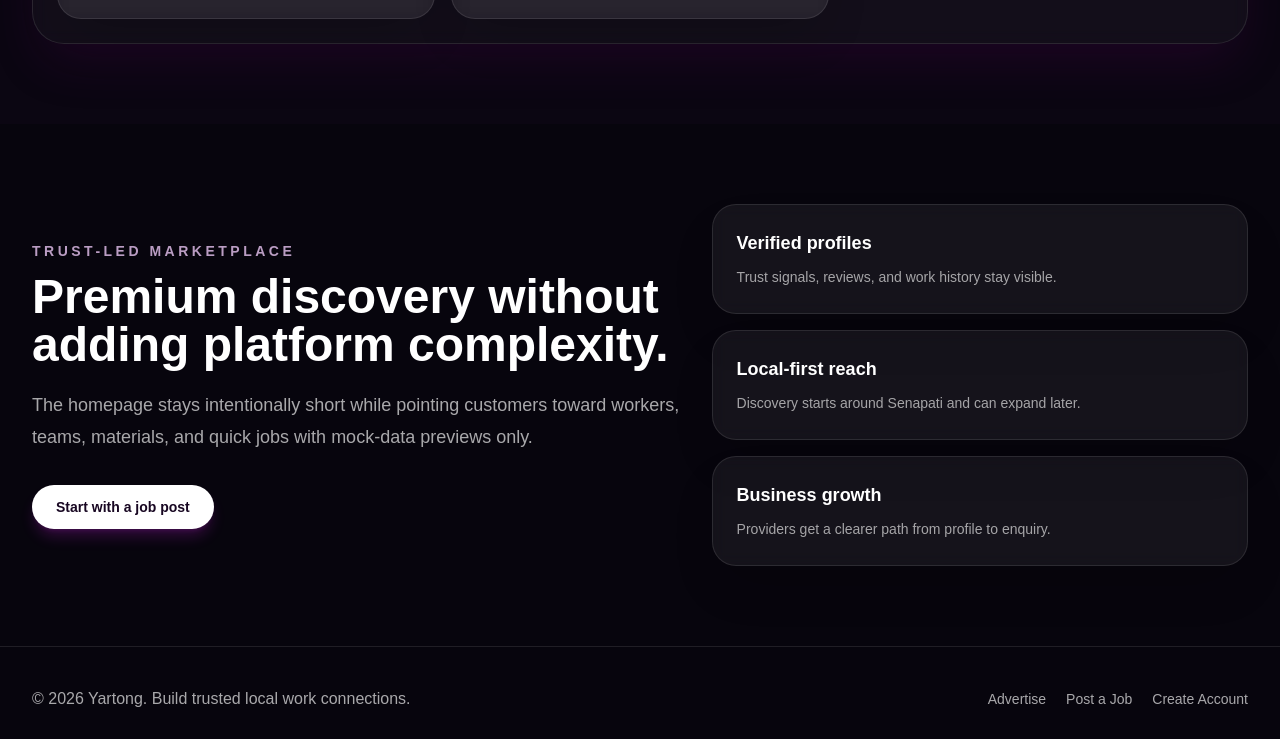
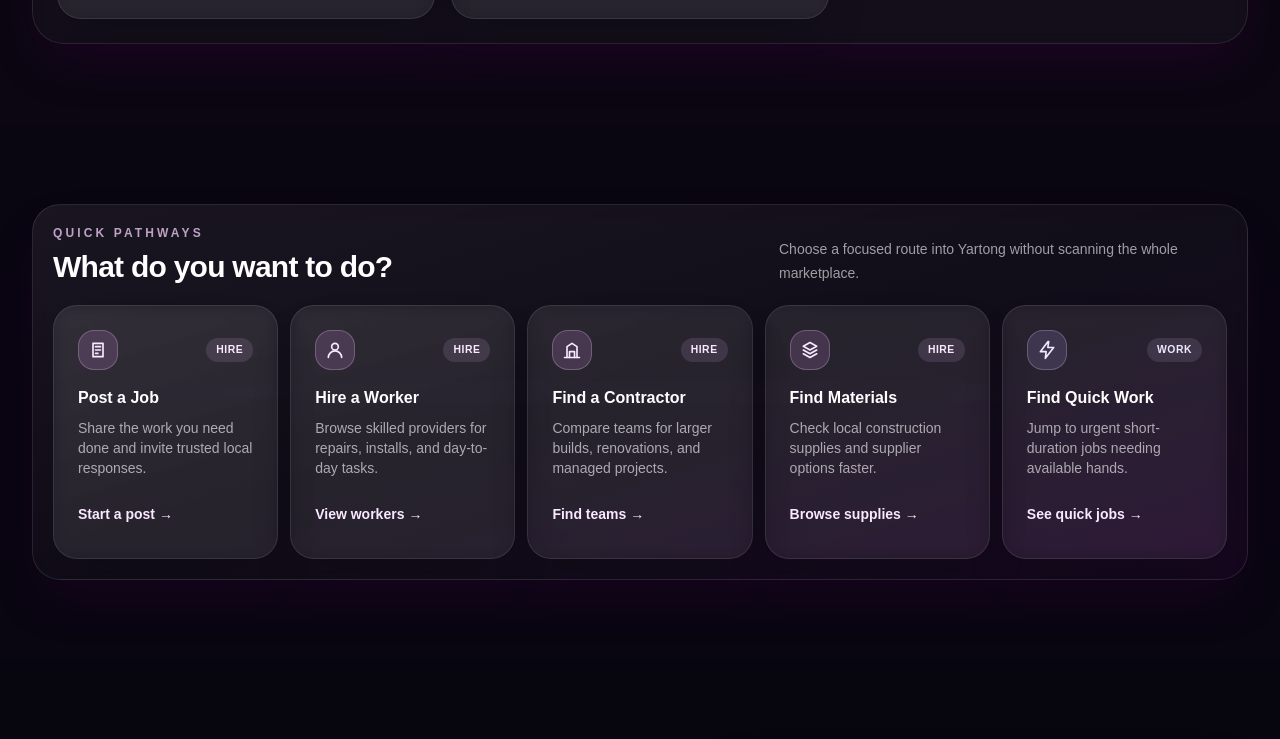
Before and after one commit to yartongzimik/Yartong, a Next.js app in the folder yartong/: page / in a window 1280 px wide. Shown: the part 1500-2239 px from the top of the page. Built offline with nearby package versions, Linux system fonts and the light colour scheme.

Commit message:
Add homepage intent pathways

```diff
--- a/yartong/app/page.tsx
+++ b/yartong/app/page.tsx
@@ -1,5 +1,6 @@
 import { DiscoveryRecommendations } from "@/components/home/discovery-recommendations";
 import { Hero } from "@/components/home/hero";
+import { IntentPathways } from "@/components/home/intent-pathways";
 import { TrustAndGrowth } from "@/components/home/trust-and-growth";
 import { PublicShell } from "@/components/layout/public-shell";
 
@@ -8,6 +9,7 @@
     <PublicShell>
       <Hero />
       <DiscoveryRecommendations />
+      <IntentPathways />
       <TrustAndGrowth />
     </PublicShell>
   );
--- /dev/null
+++ b/yartong/components/home/intent-pathways.tsx
@@ -0,0 +1,153 @@
+import Link from "next/link";
+
+import { Card } from "@/components/ui/card";
+import { Section } from "@/components/ui/section";
+import { ROUTES } from "@/lib/constants";
+
+type IntentPathway = {
+  title: string;
+  description: string;
+  href: string;
+  action: string;
+  intent: "hire" | "work";
+  icon: "post" | "worker" | "contractor" | "materials" | "quick";
+};
+
+const pathways: IntentPathway[] = [
+  {
+    title: "Post a Job",
+    description: "Share the work you need done and invite trusted local responses.",
+    href: ROUTES.postJob,
+    action: "Start a post",
+    intent: "hire",
+    icon: "post",
+  },
+  {
+    title: "Hire a Worker",
+    description: "Browse skilled providers for repairs, installs, and day-to-day tasks.",
+    href: ROUTES.workers,
+    action: "View workers",
+    intent: "hire",
+    icon: "worker",
+  },
+  {
+    title: "Find a Contractor",
+    description: "Compare teams for larger builds, renovations, and managed projects.",
+    href: ROUTES.trades,
+    action: "Find teams",
+    intent: "hire",
+    icon: "contractor",
+  },
+  {
+    title: "Find Materials",
+    description: "Check local construction supplies and supplier options faster.",
+    href: ROUTES.materials,
+    action: "Browse supplies",
+    intent: "hire",
+    icon: "materials",
+  },
+  {
+    title: "Find Quick Work",
+    description: "Jump to urgent short-duration jobs needing available hands.",
+    href: ROUTES.quickJobs,
+    action: "See quick jobs",
+    intent: "work",
+    icon: "quick",
+  },
+];
+
+function PathwayIcon({ icon }: { icon: IntentPathway["icon"] }) {
+  const common = "h-5 w-5";
+
+  if (icon === "worker") {
+    return (
+      <svg aria-hidden="true" viewBox="0 0 24 24" className={common} fill="none" stroke="currentColor" strokeWidth="2" strokeLinecap="round" strokeLinejoin="round">
+        <path d="M12 12a4 4 0 1 0 0-8 4 4 0 0 0 0 8Z" />
+        <path d="M4 21a8 8 0 0 1 16 0" />
+      </svg>
+    );
+  }
+
+  if (icon === "contractor") {
+    return (
+      <svg aria-hidden="true" viewBox="0 0 24 24" className={common} fill="none" stroke="currentColor" strokeWidth="2" strokeLinecap="round" strokeLinejoin="round">
+        <path d="M3 21h18" />
+        <path d="M6 21V8l6-4 6 4v13" />
+        <path d="M9 21v-7h6v7" />
+      </svg>
+    );
+  }
+
+  if (icon === "materials") {
+    return (
+      <svg aria-hidden="true" viewBox="0 0 24 24" className={common} fill="none" stroke="currentColor" strokeWidth="2" strokeLinecap="round" strokeLinejoin="round">
+        <path d="m12 3 8 4.5-8 4.5-8-4.5L12 3Z" />
+        <path d="m4 12 8 4.5 8-4.5" />
+        <path d="m4 16.5 8 4.5 8-4.5" />
+      </svg>
+    );
+  }
+
+  if (icon === "quick") {
+    return (
+      <svg aria-hidden="true" viewBox="0 0 24 24" className={common} fill="none" stroke="currentColor" strokeWidth="2" strokeLinecap="round" strokeLinejoin="round">
+        <path d="M13 2 4 14h7l-1 8 10-13h-7l1-7Z" />
+      </svg>
+    );
+  }
+
+  return (
+    <svg aria-hidden="true" viewBox="0 0 24 24" className={common} fill="none" stroke="currentColor" strokeWidth="2" strokeLinecap="round" strokeLinejoin="round">
+      <path d="M6 4h12v16H6z" />
+      <path d="M9 8h6" />
+      <path d="M9 12h6" />
+      <path d="M9 16h3" />
+    </svg>
+  );
+}
+
+export function IntentPathways() {
+  return (
+    <Section className="overflow-hidden bg-[#090511] py-10 sm:py-12" containerClassName="relative">
+      <div className="absolute inset-x-6 top-1/2 h-px bg-gradient-to-r from-transparent via-fuchsia-300/20 to-transparent" aria-hidden="true" />
+      <div className="relative rounded-[1.75rem] border border-white/10 bg-gradient-to-br from-white/[0.07] via-white/[0.035] to-fuchsia-500/[0.06] p-4 shadow-2xl shadow-fuchsia-950/25 backdrop-blur sm:p-5">
+        <div className="flex flex-col gap-2 sm:flex-row sm:items-end sm:justify-between">
+          <div>
+            <p className="text-xs font-black uppercase tracking-[0.26em] text-fuchsia-200/75">Quick pathways</p>
+            <h2 className="mt-2 text-2xl font-black tracking-tight text-white sm:text-3xl">What do you want to do?</h2>
+          </div>
+          <p className="max-w-md text-sm leading-6 text-white/60">Choose a focused route into Yartong without scanning the whole marketplace.</p>
+        </div>
+
+        <div className="mt-5 grid grid-cols-1 gap-3 min-[420px]:grid-cols-2 md:grid-cols-3 xl:grid-cols-5">
+          {pathways.map((pathway) => {
+            const isWorkIntent = pathway.intent === "work";
+            return (
+              <Link
+                key={pathway.title}
+                href={pathway.href}
+                className="group block rounded-3xl focus:outline-none focus-visible:ring-2 focus-visible:ring-fuchsia-200 focus-visible:ring-offset-2 focus-visible:ring-offset-[#090511]"
+              >
+                <Card className={`flex h-full flex-col p-4 transition group-hover:-translate-y-0.5 group-hover:border-fuchsia-200/35 group-hover:bg-white/[0.09] ${isWorkIntent ? "border-violet-200/20 bg-violet-300/[0.07]" : "border-fuchsia-200/15"}`}>
+                  <div className="flex items-center justify-between gap-3">
+                    <span className={`inline-flex h-10 w-10 items-center justify-center rounded-2xl border ${isWorkIntent ? "border-violet-200/25 bg-violet-300/15 text-violet-100" : "border-fuchsia-200/25 bg-fuchsia-300/15 text-fuchsia-100"}`}>
+                      <PathwayIcon icon={pathway.icon} />
+                    </span>
+                    <span className={`rounded-full px-2.5 py-1 text-[0.65rem] font-black uppercase tracking-wider ${isWorkIntent ? "bg-violet-200/12 text-violet-100" : "bg-fuchsia-200/12 text-fuchsia-100"}`}>
+                      {isWorkIntent ? "Work" : "Hire"}
+                    </span>
+                  </div>
+                  <h3 className="mt-4 text-base font-black text-white">{pathway.title}</h3>
+                  <p className="mt-2 flex-1 text-sm leading-5 text-white/62">{pathway.description}</p>
+                  <span className="mt-4 inline-flex min-h-10 items-center text-sm font-black text-fuchsia-100 transition group-hover:text-white">
+                    {pathway.action} <span className="ml-1 transition group-hover:translate-x-0.5" aria-hidden="true">→</span>
+                  </span>
+                </Card>
+              </Link>
+            );
+          })}
+        </div>
+      </div>
+    </Section>
+  );
+}
```
